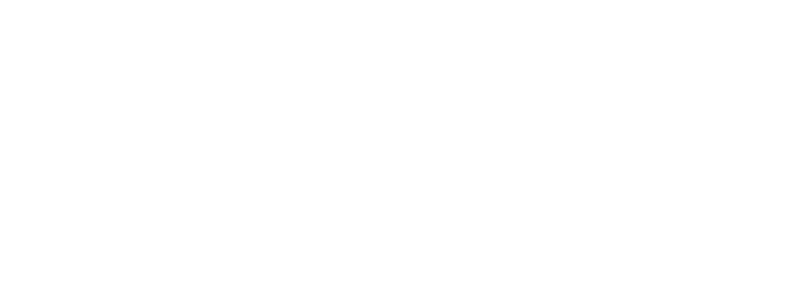
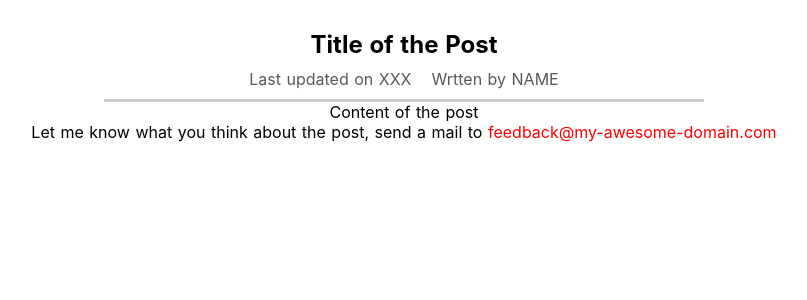
Before and after one commit to DasolPark/Max_NuxtJS_Blogs, a Nuxt app: page /posts/1 in a window 1280 px wide. Before the commit this address had no page. Shown: the top 300 px of the page, without its empty margins (236-1043 px from the left). Built offline with nearby package versions, Linux system fonts and the light colour scheme.

Commit message:
26. Creating the Main 'Sections'(Pages)

```diff
--- /dev/null
+++ b/pages/about/index.vue
@@ -0,0 +1,16 @@
+<template>
+  <div class="about-page">
+    <h1>This is my absolutely fantastic "About Me" Page!</h1>
+    <p>Lorem ipsum, dolor sit amet consectetur adipisicing elit. Totam officiis ab voluptatibus assumenda error quas deleniti eius? Suscipit, numquam? Quis aliquid non animi numquam amet voluptas dolorum sunt aspernatur commodi?</p>
+    <p>Lorem ipsum, dolor sit amet consectetur adipisicing elit. Totam officiis ab voluptatibus assumenda error quas deleniti eius? Suscipit, numquam? Quis aliquid non animi numquam amet voluptas dolorum sunt aspernatur commodi?</p>
+    <p>Lorem ipsum, dolor sit amet consectetur adipisicing elit. Totam officiis ab voluptatibus assumenda error quas deleniti eius? Suscipit, numquam? Quis aliquid non animi numquam amet voluptas dolorum sunt aspernatur commodi?</p>
+    <p>Lorem ipsum, dolor sit amet consectetur adipisicing elit. Totam officiis ab voluptatibus assumenda error quas deleniti eius? Suscipit, numquam? Quis aliquid non animi numquam amet voluptas dolorum sunt aspernatur commodi?</p>
+  </div>
+</template>
+
+<style scoped>
+.about-page {
+  text-align: center;
+  padding: 30px;
+}
+</style>
--- /dev/null
+++ b/pages/posts/_id/index.vue
@@ -0,0 +1,80 @@
+<template>
+  <div class="single-post-page">
+    <section class="post">
+      <h1 class="post-title">Title of the Post</h1>
+      <div class="post-details">
+        <div class="post-detail">Last updated on XXX</div>
+        <div class="post-detail">Wrtten by NAME</div>
+      </div>
+      <p class="post-content">Content of the post</p>
+    </section>
+    <section class="post-feedback">
+      <p>
+        Let me know what you think about the post, send a mail to
+        <a href="mailto:feedback@my-awesome-domain.com">
+          feedback@my-awesome-domain.com
+        </a>
+      </p>
+    </section>
+  </div>
+</template>
+
+<script>
+export default {
+
+}
+</script>
+
+<style>
+.single-post-page {
+  padding: 30px;
+  text-align: center;
+  box-sizing: border-box;
+}
+
+.post {
+  width: 100%;
+}
+
+@media (min-width: 768px) {
+  .post {
+    width: 600px;
+    margin: auto;
+  }
+}
+
+.post-title {
+  margin: 0;
+}
+
+.post-details {
+  padding: 10px;
+  box-sizing: border-box;
+  border-bottom: 3px solid #ccc;
+  display: flex;
+  justify-content: center;
+  align-items: center;
+  flex-direction: column;
+}
+
+@media (min-width: 768px) {
+  .post-details {
+    flex-direction: row;
+  }
+}
+
+.post-detail {
+  color: rgb(88, 88, 88);
+  margin: 0 10px;
+}
+
+.post-feedback a {
+  color: red;
+  text-decoration: none;
+}
+
+.post-feedback a:hover,
+.post-feedback a:active {
+  color: salmon;
+}
+</style>
--- /dev/null
+++ b/pages/posts/index.vue
@@ -0,0 +1,19 @@
+<template>
+  <div class="posts-page">
+
+  </div>
+</template>
+
+<script>
+export default {
+
+}
+</script>
+
+<style scoped>
+.posts-page{
+  display: flex;
+  justify-content: center;
+  align-items: center;
+}
+</style>
```
